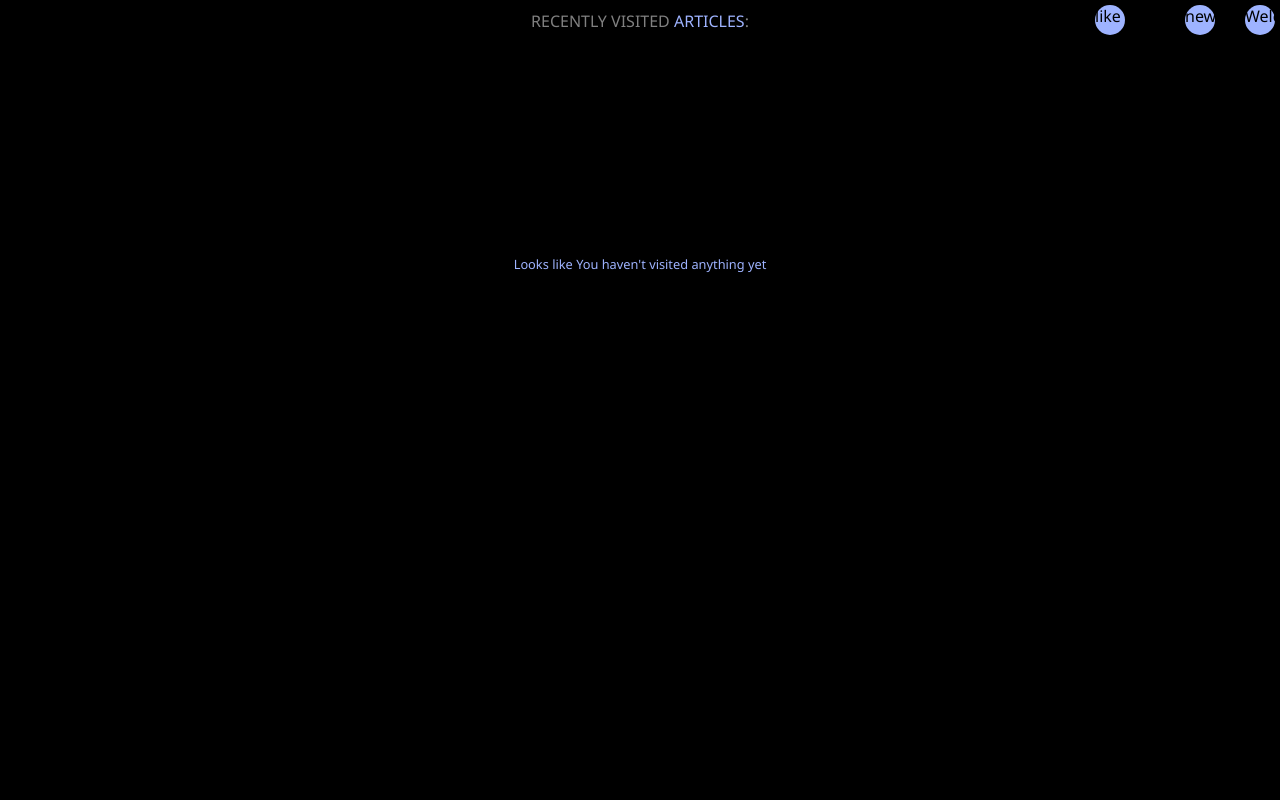
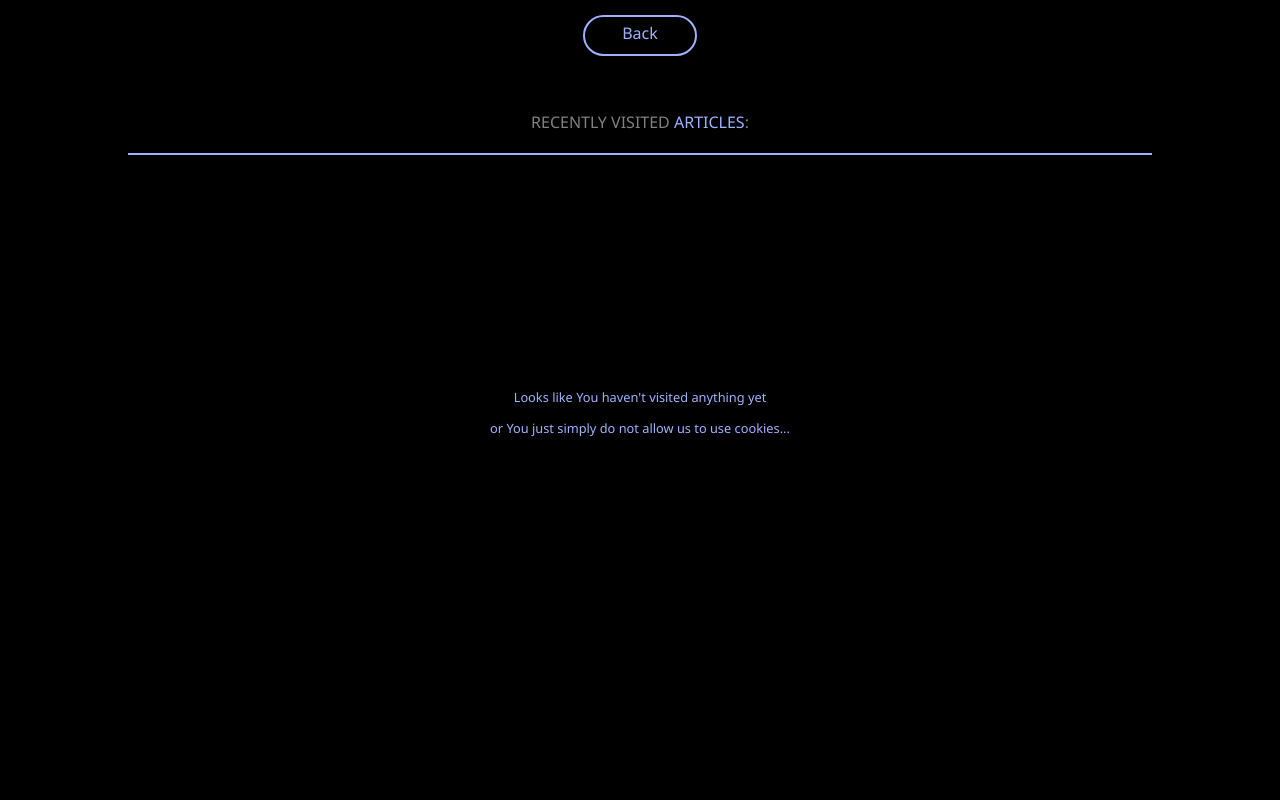
Before and after one commit to dominikslawkowski/CodersCamp-projekt-5, a React (Create React App) app: page /preference in a window 1280 px wide. Shown: the top 800 px of the page. Built offline with nearby package versions, Linux system fonts and the light colour scheme.

Commit message:
react-router

```diff
--- a/src/components/Favourite/Prefer.js
+++ b/src/components/Favourite/Prefer.js
@@ -1,14 +1,18 @@
 import React from "react";
-import TemporaryButton from './../MainPage/TemporaryButton/index';
-import VisitedList from './VisitedList/index'
+import VisitedList from './VisitedList/index';
+import {LinkButton} from './style';
+import {Link} from 'react-router-dom';
+import Footer from './../MainPage/Footer/index';
 
 class Prefer extends React.Component {
+
     constructor(props){
         super(props);
         this.state={
             cookies: [],
         }
     }
+
     componentDidMount(){
         let cookiesArr = JSON.parse(localStorage.getItem('visited'));
         this.setState({
@@ -19,9 +23,13 @@ class Prefer extends React.Component {
     render(){
         return (
             <div>
-                <TemporaryButton/>
+                <Link to="/">
+                    <LinkButton>Back</LinkButton>
+                </Link>
+
                 <VisitedList news={this.state.cookies}/>
-            </div>
+                <Footer/>
+                </div>
         );
     }
 }
--- a/src/components/Favourite/VisitedList/index.js
+++ b/src/components/Favourite/VisitedList/index.js
@@ -14,6 +14,7 @@ class VisitedList extends Component {
         const nothing =
             <div className="loading" key="terms">
                 <p className="sorry">Looks like You haven't visited anything yet</p>
+                <p className="sorry">or You just simply do not allow us to use cookies...</p>
             </div>
         this.tabOfElementsToDisplay.push(nothing);
     }
--- a/src/components/Favourite/VisitedList/style.js
+++ b/src/components/Favourite/VisitedList/style.js
@@ -4,9 +4,11 @@ export const UXinfo = styled.div `
     color: rgba(255,255,255,0.5);
     text-transform: uppercase;
     width: 80%;
-    margin: 10px 0;
+    margin: 20px 0;
+    padding: 20px 0;
     text-align: center;
-
+    font-size: 16px;
+    border-bottom: solid 2px #9eb3ff;
     span {
         color: #9eb3ff;
     }
--- a/src/components/Favourite/style.js
+++ b/src/components/Favourite/style.js
@@ -0,0 +1,26 @@
+import styled from "styled-components";
+
+export const LinkButton = styled.div`
+    width: 100px;
+    padding: 5px;
+    color: #9eb3ff;
+    border: 2px solid #9eb3ff;
+    padding-bottom: 10px;
+    text-align: center;
+    margin: 15px auto;
+    border-radius: 30px;
+    cursor: pointer;
+    transition: all .1s ease-in-out;
+    &:hover {
+        color: white;
+        background-color: transparent;
+        border-color: white;
+        cursor: pointer;
+    }
+    &:active {
+        transform: scale(1.05);
+        background-color: white;
+        color: #9eb3ff;
+    }
+
+`;
--- a/src/components/MainPage/BodyApp.js
+++ b/src/components/MainPage/BodyApp.js
@@ -4,7 +4,7 @@ import SearchBar from './SearchBar/index';
 import Category from './Category/index';
 import NewsList from './NewsList/index';
 import Footer from './Footer/index';
-import TemporaryButton from './TemporaryButton';
+
 // import Menu from './components/Menu';
 
 
@@ -22,7 +22,6 @@ class BodyApp extends Component {
   render() {
     return (
         <div>
-            <TemporaryButton/>
             <SearchBar country={this.props.country}/>
             <Category country={this.props.country}/>
             <NewsList conditions={this.props.searchTerm}/>
--- a/src/components/MainPage/Footer/data.js
+++ b/src/components/MainPage/Footer/data.js
@@ -1,4 +1,4 @@
-export const technologies = ['React', 'Redux', 'JavaScript', 'GIT', 'cmder', 'NewsApi', 'AJAX', 'lodash' ,'promises', "webpack", 'yarn and npm'];
+export const technologies = ['React', 'Redux', 'React Router', 'JavaScript', 'GIT', 'cmder', 'NewsApi', 'AJAX', 'lodash' ,'promises', "webpack", 'yarn and npm'];
 
 export const authorData = [
     {
@@ -23,7 +23,7 @@ export const authorData = [
     },
     {
         name: "Maciej Bartyński",
-        description: "NewsList component, footer component, vertical data flow, invalid searching results managing, user flow",
+        description: "React Router, NewsList component, footer component, vertical data flow, invalid searching results managing, user flow",
         github: "https://github.com/maciej-bartynski"
     },
     {
--- a/src/components/MainPage/NewsList/index.js
+++ b/src/components/MainPage/NewsList/index.js
@@ -5,6 +5,8 @@ import { bindActionCreators } from "redux";
 import { newsSearch } from "../../../actions/index";
 import {UXinfo} from './style.js';
 import {Wrapper} from './style.js';
+import {LinkButton} from './style.js';
+import {Link} from 'react-router-dom';
 
 class NewsList extends Component {
     constructor(props){
@@ -43,6 +45,11 @@ class NewsList extends Component {
 
             <Wrapper>
                 <UXinfo>You have searched for <span>{this.props.theme}</span></UXinfo>
+                <div style={{width: '100%'}}>
+                <Link to="/preference">
+                    <LinkButton>Recently seen</LinkButton>
+                </Link>
+                </div>
                 {this.tabOfElementsToDisplay}
             </Wrapper>
 
--- a/src/components/MainPage/NewsList/style.js
+++ b/src/components/MainPage/NewsList/style.js
@@ -3,7 +3,7 @@ import styled from 'styled-components';
 export const UXinfo = styled.div `
     color: rgba(255,255,255,0.5);
     text-transform: uppercase;
-    width: 80%;
+    width: 100%;
     margin: 10px 0;
     text-align: center;
 
@@ -67,3 +67,30 @@ export const Wrapper = styled.div`
         font-size: 0.8rem;
     }
 `;
+
+
+export const LinkButton = styled.div `
+
+    width: 100px;
+    padding: 5px;
+    color: #9eb3ff;
+    border: 2px solid #9eb3ff;
+    padding-bottom: 10px;
+    text-align: center;
+    margin: 15px auto;
+    border-radius: 30px;
+    cursor: pointer;
+    transition: all .1s ease-in-out;
+    &:hover {
+        color: white;
+        background-color: transparent;
+        border-color: white;
+        cursor: pointer;
+    }
+    &:active {
+        transform: scale(1.05);
+        background-color: white;
+        color: #9eb3ff;
+    }
+
+`;
--- a/src/components/MainPage/TemporaryButton/index.js
+++ /dev/null
@@ -1,30 +0,0 @@
-import React from 'react';
-import {Temporary, Temporaryb, Temporaryc} from './style.js';
-
-
-import {
-    Link
-} from 'react-router-dom';
-
-class TemporaryButton extends React.Component {
-
-    render(){
-
-        return(
-            <div>
-            <Temporary>
-                <Link to="/">Welcome</Link>
-            </Temporary>
-            <Temporaryb>
-                <Link to="/newslist">news</Link>
-            </Temporaryb>
-            <Temporaryc>
-                <Link to="/preference">like</Link>
-            </Temporaryc>
-            </div>
-        )
-    }
-}
-
-
-export default TemporaryButton;
--- a/src/components/MainPage/TemporaryButton/style.js
+++ /dev/null
@@ -1,97 +0,0 @@
-import styled from 'styled-components';
-
-export const Temporary = styled.div`
-    box-sizing: border-box;
-    width: 30px;
-    height: 30px;
-    border-radius: 30px;
-    background-color: #9eb3ff;
-
-    display: flex;
-    justify-content: center;
-    align-items: center;
-    position: fixed;
-    top: 5px;
-    right: 5px;
-    z-index: 100;
-
-    a {
-        box-sizing: border-box;
-        width: 30px;
-        height: 30px;
-        cursor: pointer;
-        display: block;
-    }
-    p{
-        box-sizing: border-box;
-        width: 30px;
-        height: 30px;
-        margin: 0;
-        padding: 0;
-        display: block;
-    }
-`;
-
-export const Temporaryb = styled.div `
-    box-sizing: border-box;
-    width: 30px;
-    height: 30px;
-    border-radius: 30px;
-    background-color: #9eb3ff;
-
-    display: flex;
-    justify-content: center;
-    align-items: center;
-    position: fixed;
-    top: 5px;
-    right: 65px;
-    z-index: 100;
-
-    a {
-        box-sizing: border-box;
-        width: 30px;
-        height: 30px;
-        display: block;
-        cursor: pointer;
-    }
-    p{
-        box-sizing: border-box;
-        width: 30px;
-        height: 30px;
-        margin: 0;
-        padding: 0;
-        display: block;
-    }
-`;
-
-export const Temporaryc = styled.div `
-    box-sizing: border-box;
-    width: 30px;
-    height: 30px;
-    border-radius: 30px;
-    background-color: #9eb3ff;
-
-    display: flex;
-    justify-content: center;
-    align-items: center;
-    position: fixed;
-    top: 5px;
-    right: 155px;
-    z-index: 100;
-
-    a {
-        box-sizing: border-box;
-        width: 30px;
-        height: 30px;
-        display: block;
-        cursor: pointer;
-    }
-    p{
-        box-sizing: border-box;
-        width: 30px;
-        height: 30px;
-        margin: 0;
-        padding: 0;
-        display: block;
-    }
-`;
```
